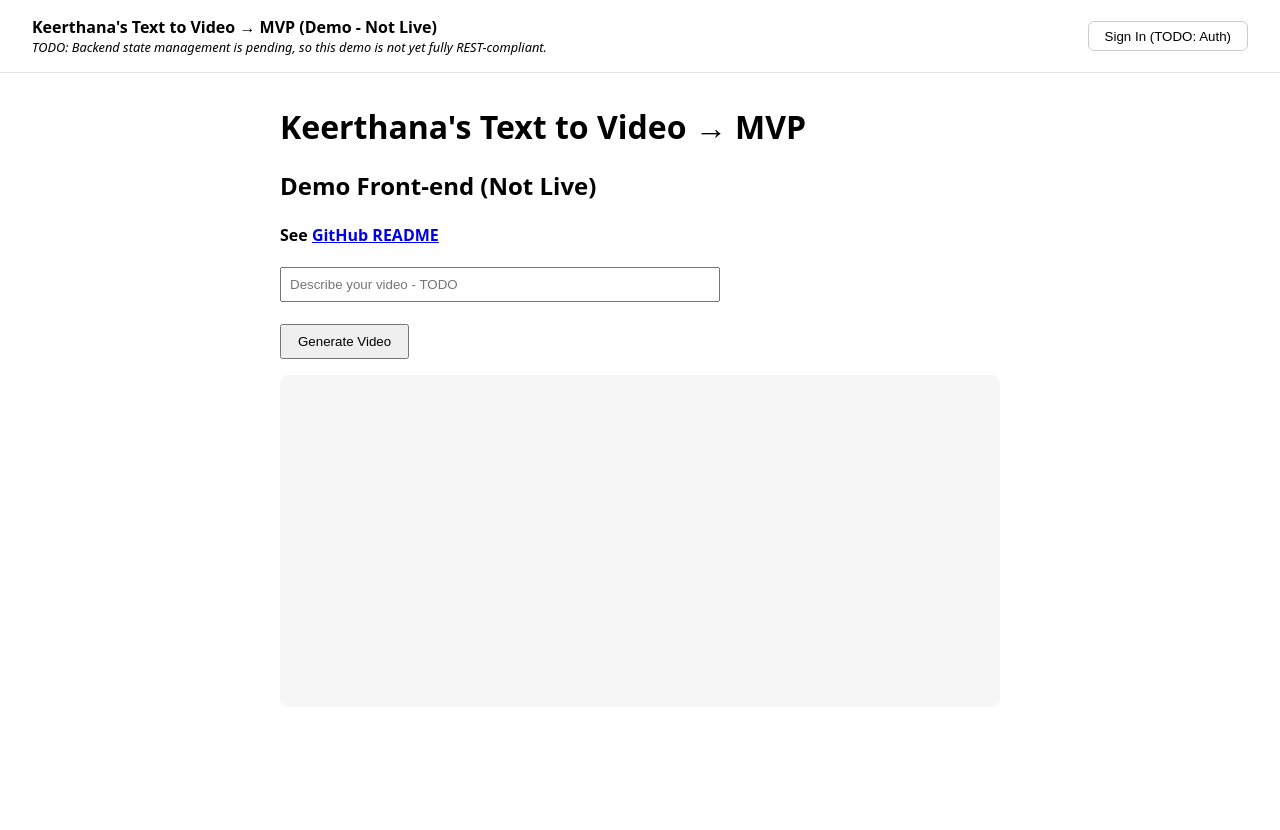
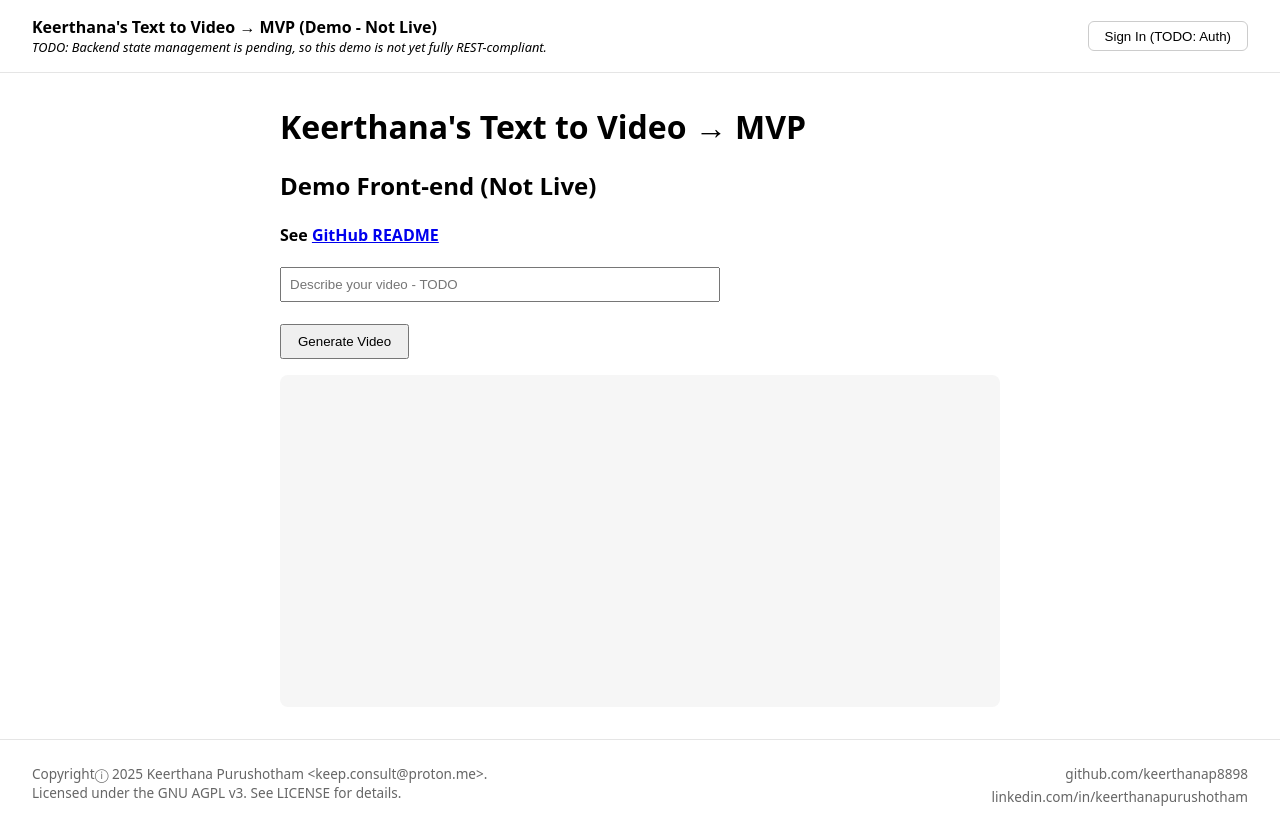
Before and after one commit to keerthanap8898/TextToVideoAPI, a plain HTML site: page VideoGenerator_API/front-end/index.html in a window 1280 px wide. Before the commit the page ends 800 px from the top, so only its background shows below. Drawn offline with Linux system fonts and the light colour scheme.

Commit message:
Update index.html

```diff
--- a/VideoGenerator_API/front-end/index.html
+++ b/VideoGenerator_API/front-end/index.html
@@ -81,6 +81,51 @@
 
     </main>
 
+<!-- Footer -->
+<footer style="
+  margin-top:2rem;
+  padding:1.5rem 2rem;
+  display:flex;
+  justify-content:space-between;
+  align-items:flex-start;
+  font-size:0.85rem;
+  color:#666;
+  border-top:1px solid #e5e5e5;
+  background:#fff;
+  flex-wrap:wrap;
+  gap:1rem;
+">
+  <!-- Left: Copyright -->
+  <div style="text-align:left;">
+    Copyright&#9432; 2025 Keerthana Purushotham &lt;keep.consult@proton.me&gt;.<br>
+    Licensed under the GNU AGPL v3. See LICENSE for details.
+  </div>
+
+  <!-- Right: Links -->
+  <div style="text-align:right;">
+    <div>
+      <a
+        href="https://github.com/keerthanap8898"
+        target="_blank"
+        rel="noopener noreferrer"
+        style="color:#666; text-decoration:none; font-weight:500;"
+      >
+        github.com/keerthanap8898
+      </a>
+    </div>
+    <div style="margin-top:4px;">
+      <a
+        href="https://linkedin.com/in/keerthanapurushotham"
+        target="_blank"
+        rel="noopener noreferrer"
+        style="color:#666; text-decoration:none; font-weight:500;"
+      >
+        linkedin.com/in/keerthanapurushotham
+      </a>
+    </div>
+  </div>
+</footer>
+
     <script>
       const out = document.getElementById('out');
 
```
